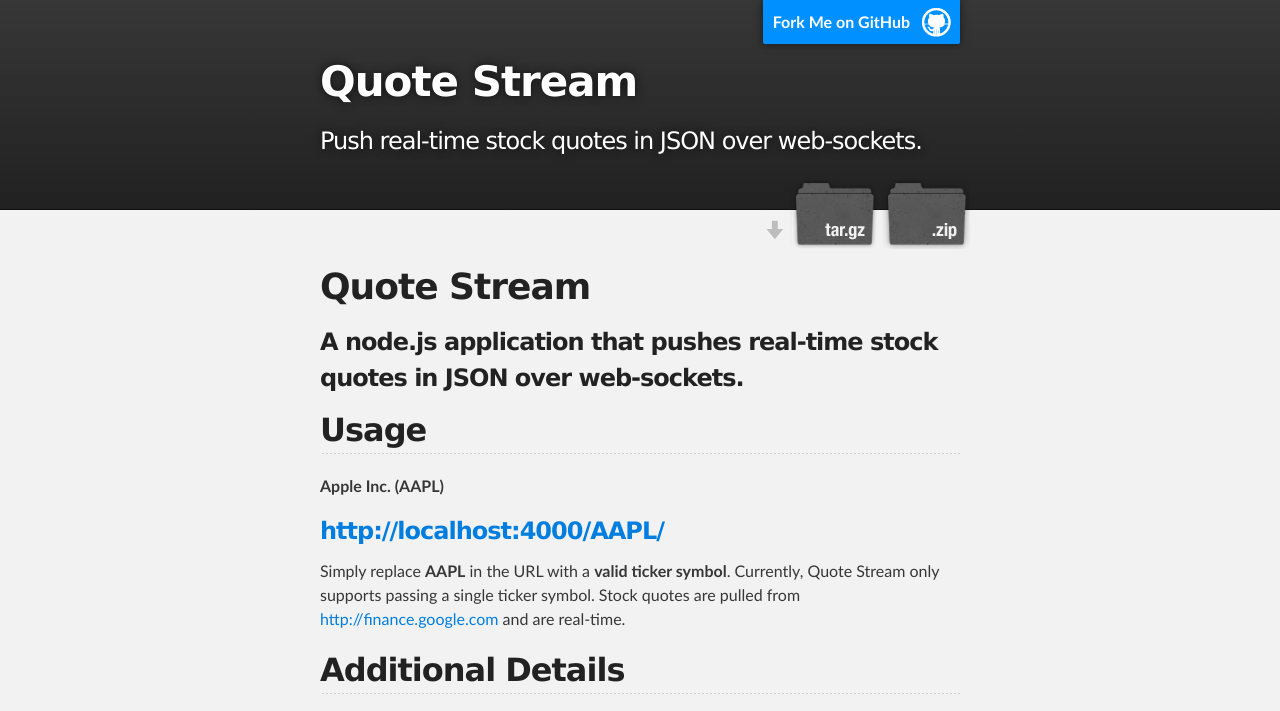
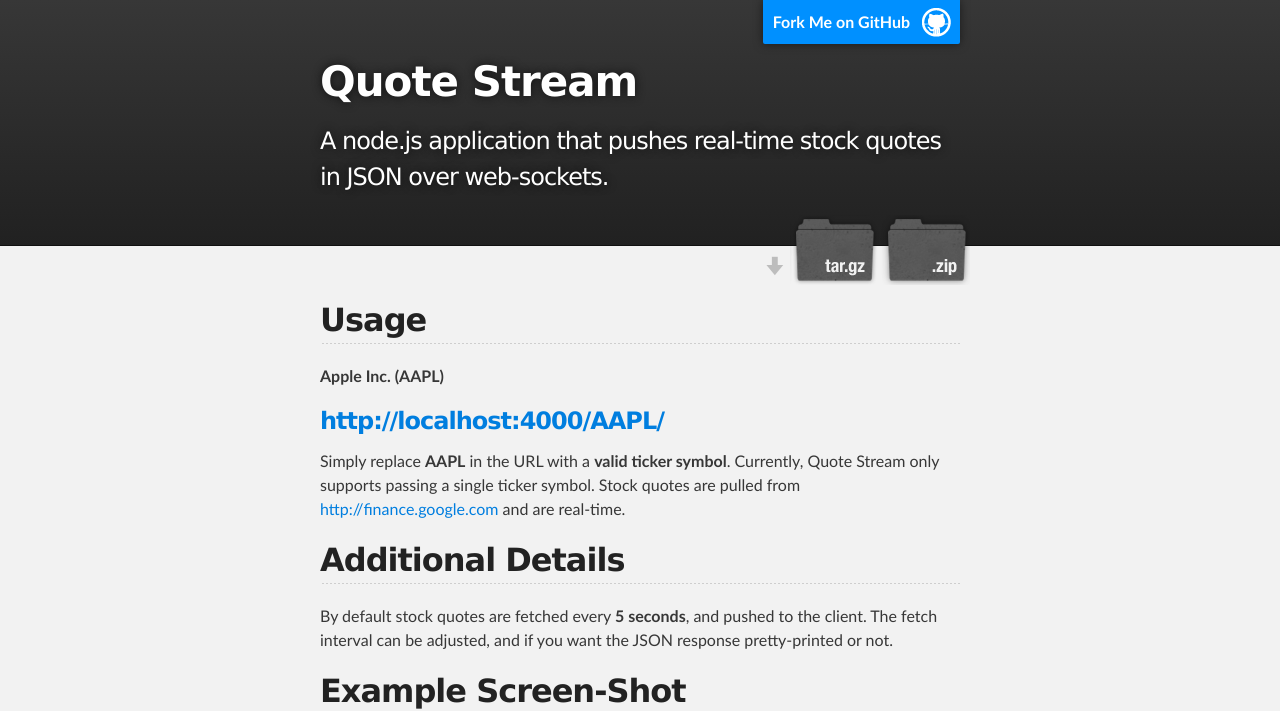
Before and after one commit to nodesocket/quote-stream, a plain HTML site: page index.html in a window 1280 px wide. Shown: the top 711 px of the page. Drawn offline with Linux system fonts and the light colour scheme.

Commit message:
Updated index.html

```diff
--- a/index.html
+++ b/index.html
@@ -19,7 +19,7 @@
           <a id="forkme_banner" href="https://github.com/nodesocket/quote-stream">Fork Me on GitHub</a>
 
           <h1 id="project_title">Quote Stream</h1>
-          <h2 id="project_tagline">Push real-time stock quotes in JSON over web-sockets.</h2>
+          <h2 id="project_tagline">A node.js application that pushes real-time stock quotes in JSON over web-sockets.</h2>
 
           <section id="downloads">
             <a class="zip_download_link" href="https://github.com/nodesocket/quote-stream/zipball/master">Download this project as a .zip file</a>
@@ -31,9 +31,6 @@
     <!-- MAIN CONTENT -->
     <div id="main_content_wrap" class="outer">
       <section id="main_content" class="inner">
-        <h1>Quote Stream</h1>
-
-<h3>A node.js application that pushes real-time stock quotes in JSON over web-sockets.</h3>
 
 <h2>Usage</h2>
 
```
